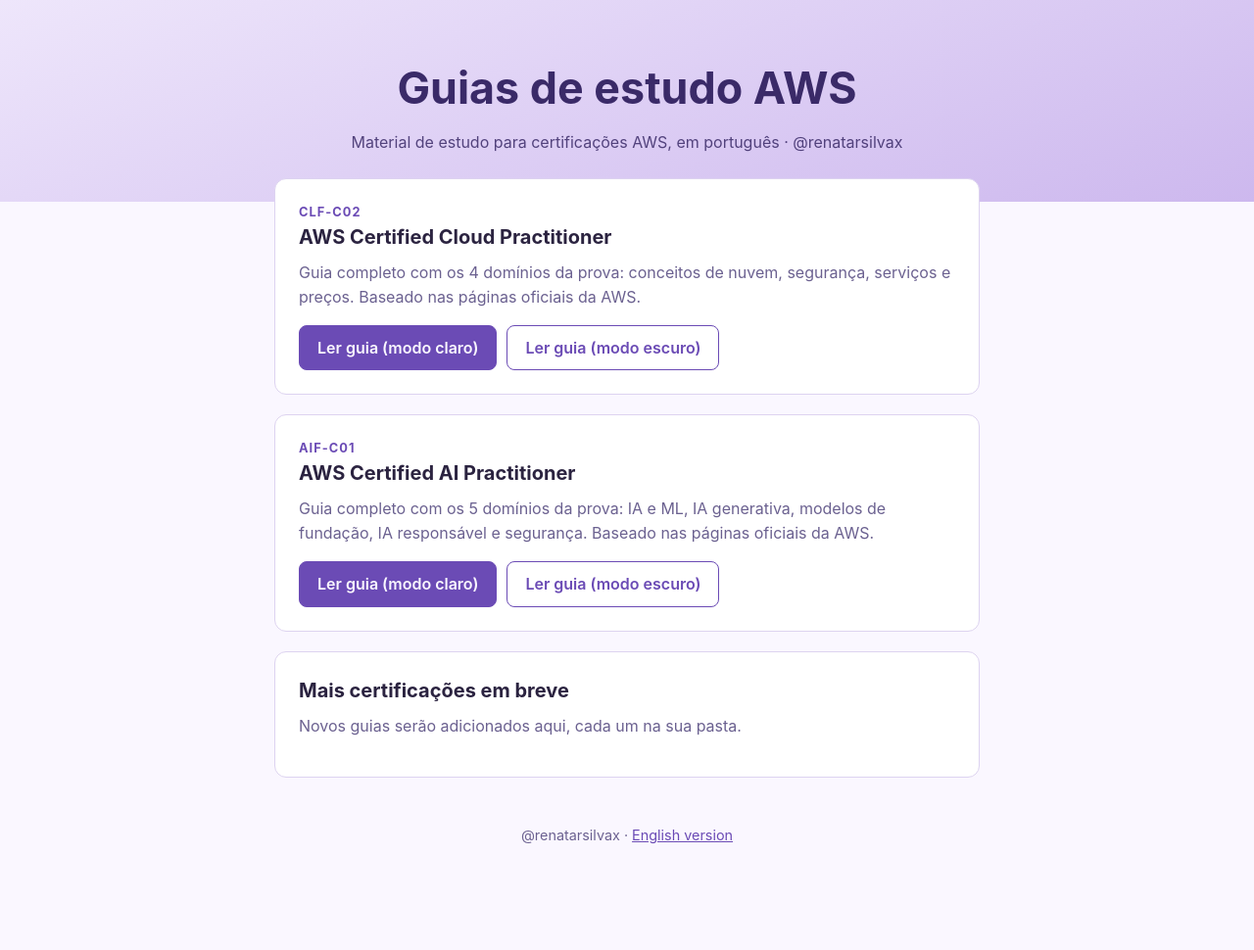
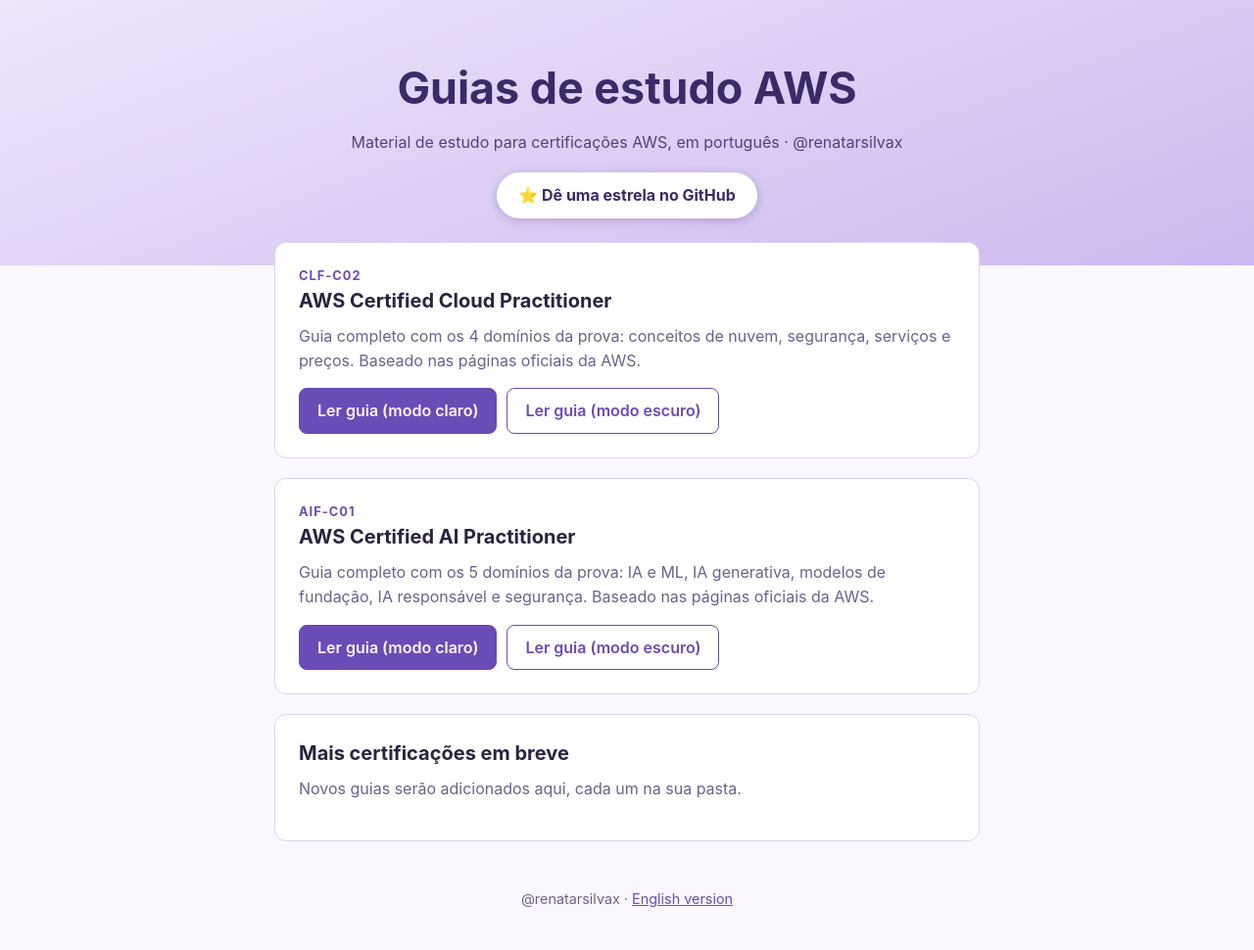
Before and after one commit to renatarsilva/aws-guias-de-estudo, a plain HTML site: page index.html in a window 1280 px wide. Shown: the whole page at 98% size. Before the commit the page ends 905 px from the top, so only its background shows below. Drawn offline with Linux system fonts and the light colour scheme.

Commit message:
Add GitHub star button to landing page

```diff
--- a/index.html
+++ b/index.html
@@ -14,9 +14,10 @@ main{max-width:760px;margin:-24px auto 48px;padding:0 20px}
 .btns{display:flex;flex-wrap:wrap;gap:10px}
 a.btn{display:inline-block;padding:10px 18px;border-radius:8px;text-decoration:none;font-weight:600;border:1px solid var(--accent);color:var(--accent)}
 a.btn.primary{background:var(--accent);color:var(--bg)}a.btn:hover{opacity:.85}
+a.star{display:inline-block;margin-top:18px;padding:11px 22px;border-radius:999px;background:#fff;color:#3a2a68;font-weight:700;text-decoration:none;box-shadow:0 2px 10px rgba(60,40,110,.25)}a.star:hover{transform:translateY(-1px)}@media (prefers-color-scheme:dark){a.star{background:#b79cf0;color:#15101f}}
 footer{text-align:center;color:var(--muted);font-size:.9rem;padding-bottom:40px}footer a{color:var(--accent)}
 </style></head><body>
-<header><h1>Guias de estudo AWS</h1><p>Material de estudo para certificações AWS, em português · @renatarsilvax</p></header>
+<header><h1>Guias de estudo AWS</h1><p>Material de estudo para certificações AWS, em português · @renatarsilvax</p><a class="star" href="https://github.com/renatarsilva/aws-guias-de-estudo" target="_blank" rel="noopener" title="Gostou do material? Uma estrela ajuda a divulgar.">⭐ Dê uma estrela no GitHub</a></header>
 <main><div class="card"><div class="tag">CLF-C02</div><h2>AWS Certified Cloud Practitioner</h2>
 <p>Guia completo com os 4 domínios da prova: conceitos de nuvem, segurança, serviços e preços. Baseado nas páginas oficiais da AWS.</p><div class="btns"><a class="btn primary" href="guia-aws-clf-c02/AWS-CLF-C02-Guia-Claro.pdf">Ler guia (modo claro)</a><a class="btn" href="guia-aws-clf-c02/AWS-CLF-C02-Guia-Escuro.pdf">Ler guia (modo escuro)</a></div></div>
 <div class="card"><div class="tag">AIF-C01</div><h2>AWS Certified AI Practitioner</h2>
```
